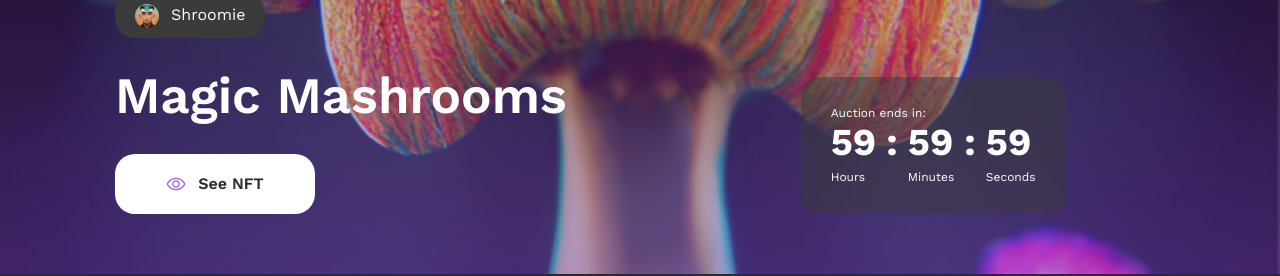
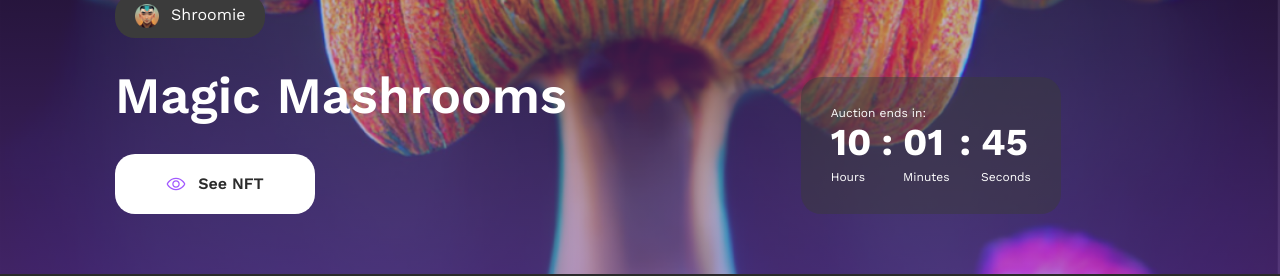
Before and after one commit to Kalliacto/NFT-Marketplace, a React (Create React App) app: page / in a window 1280 px wide. Shown: the part 1180-1456 px from the top of the page. Built offline with nearby package versions, Linux system fonts and the light colour scheme.

Commit message:
Таймер обратного отсчета оставшегося времени до полуночи

```diff
--- a/src/components/BannerMushroom/BannerMushroom.jsx
+++ b/src/components/BannerMushroom/BannerMushroom.jsx
@@ -1,4 +1,4 @@
-import React from 'react';
+import React, { useEffect, useState } from 'react';
 import s from './BannerMushroom.module.css';
 import Button from '../Button/Button';
 import eye from '../../assets/img/icon/Eye.svg';
@@ -6,7 +6,24 @@ import avatar from '../../assets/img/avatar/avatar12.png';
 import cn from 'classnames';
 
 const BannerMushroom = (props) => {
-    // TODO: сделать таймер отбратного отсчета
+    // таймер отбратного отсчета
+    const currentDate = new Date();
+    const targetDate = new Date(
+        currentDate.getFullYear(),
+        currentDate.getMonth(),
+        currentDate.getDate() + 1
+    );
+    const [timeRemaining, setTimeRemaining] = useState((targetDate - currentDate) / 1000);
+    const seconds = Math.floor(timeRemaining % 60);
+    const minutes = Math.floor((timeRemaining / 60) % 60);
+    const hours = Math.floor((timeRemaining / 60 / 60) % 24);
+
+    useEffect(() => {
+        const interval = setInterval(() => {
+            setTimeRemaining((prev) => prev - 1);
+        }, 1000);
+        return () => clearInterval(interval);
+    }, [timeRemaining]);
 
     return (
         <div className={s.banner__wrap}>
@@ -22,25 +39,28 @@ const BannerMushroom = (props) => {
                         </div>
                         <h4 className={s.banner__content_title}>Magic Mashrooms</h4>
                     </div>
-                    <div
-                        className={s.banner__content_timer}
-                        // style={{ gridColumn: '2/ 3', gridRow: '1/ 3' }}
-                    >
+                    <div className={s.banner__content_timer}>
                         <div className={s.timer__wrap}>
                             <div className={s.timer_title}>Auction ends in:</div>
                             <div className={s.timer_block}>
                                 <span className={cn(s.timer, s.timer_hours)}>
-                                    <span className={s.timer_num}>59</span>
+                                    <span className={s.timer_num}>
+                                        {hours < 10 ? '0' + hours : hours}
+                                    </span>
                                     <span className={s.timer_text}>Hours</span>
                                 </span>
                                 <span>:</span>
                                 <span className={cn(s.timer, s.timer_minutes)}>
-                                    <span className={s.timer_num}>59</span>
+                                    <span className={s.timer_num}>
+                                        {minutes < 10 ? '0' + minutes : minutes}
+                                    </span>
                                     <span className={s.timer_text}>Minutes</span>
                                 </span>
                                 <span>:</span>
                                 <span className={cn(s.timer, s.timer_seconds)}>
-                                    <span className={s.timer_num}>59</span>
+                                    <span className={s.timer_num}>
+                                        {seconds < 10 ? '0' + seconds : seconds}
+                                    </span>
                                     <span className={s.timer_text}>Seconds</span>
                                 </span>
                             </div>
```
